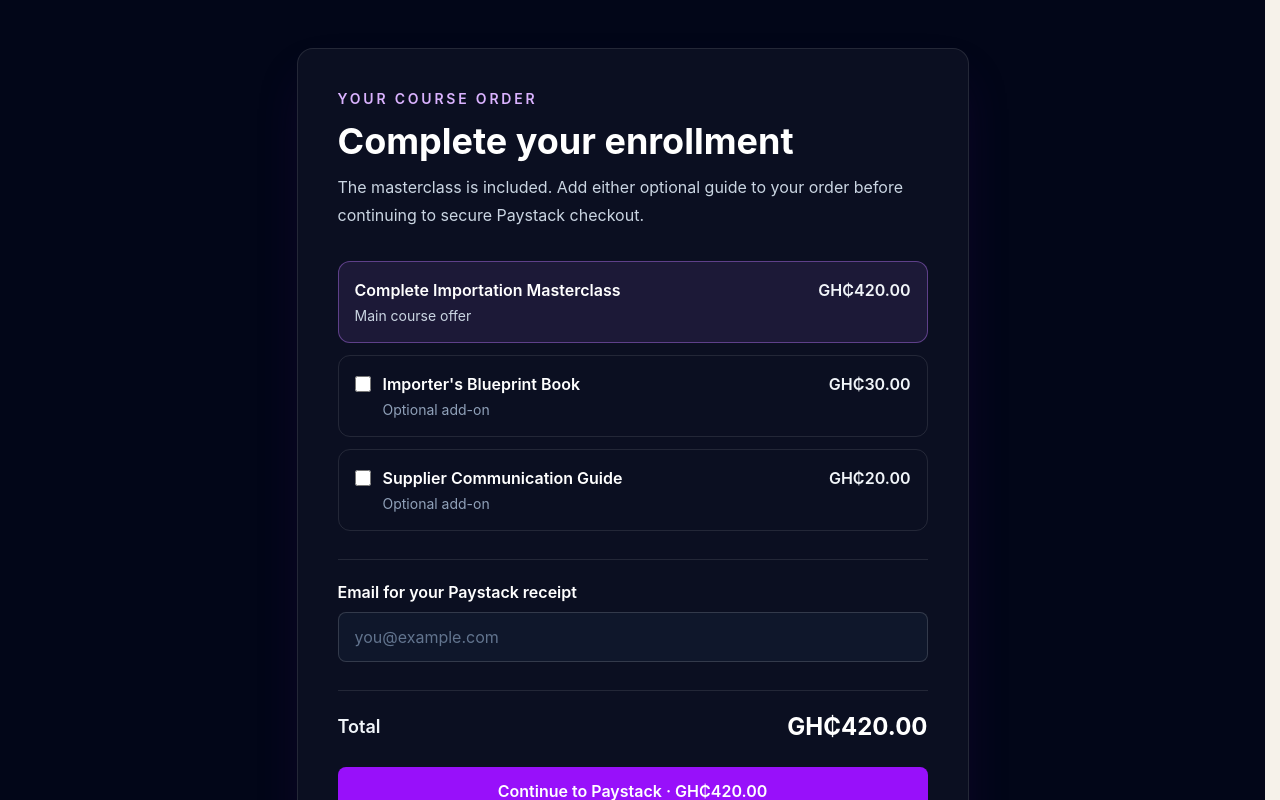
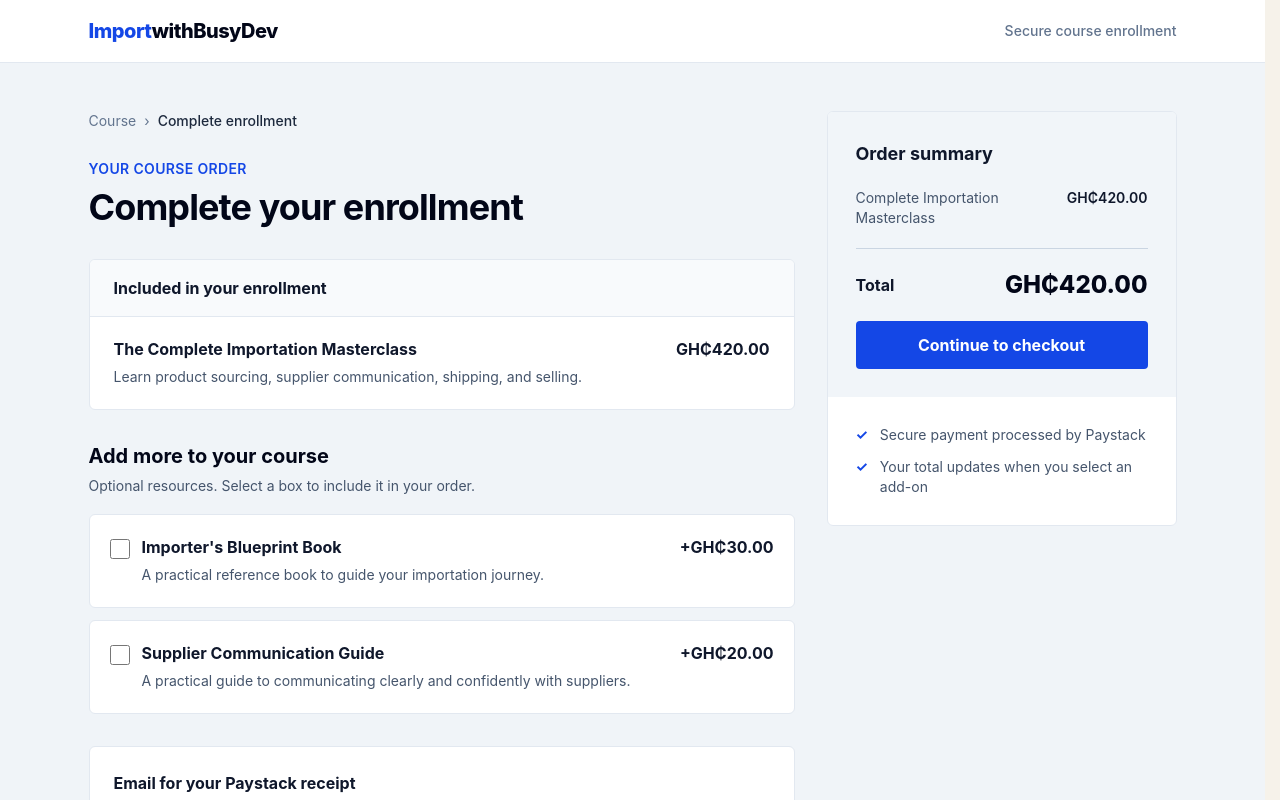
Before and after one commit to MrEben/importwithbusydev, a React (Vite) app: page /upsell in a window 1280 px wide. Shown: the top 800 px of the page. Built offline with nearby package versions, Linux system fonts and the light colour scheme.

Commit message:
restyled the pages

```diff
--- a/src/data/course-offers.js
+++ b/src/data/course-offers.js
@@ -4,6 +4,19 @@ export const COURSE_ADD_ONS = [
   { id: "importers-blueprint", name: "Importer's Blueprint Book", priceGhs: 30 },
   { id: "supplier-communication", name: "Supplier Communication Guide", priceGhs: 20 },
 ];
+
+export const COURSE_PACKAGES = [
+  { id: "masterclass", addOnIds: [] },
+  { id: "masterclass-blueprint", addOnIds: ["importers-blueprint"] },
+  { id: "masterclass-supplier-guide", addOnIds: ["supplier-communication"] },
+  {
+    id: "masterclass-both-guides",
+    addOnIds: ["importers-blueprint", "supplier-communication"],
+  },
+].map((coursePackage) => ({
+  ...coursePackage,
+  amountPesewas: getCourseTotalPesewas(coursePackage.addOnIds),
+}));
 
 export function getCourseTotalPesewas(addOnIds = []) {
   const selectedIds = new Set(addOnIds);
@@ -14,3 +27,12 @@ export function getCourseTotalPesewas(addOnIds = []) {
 
   return (COURSE_PRICE_GHS + addOnTotal) * 100;
 }
+
+export function getCoursePackage(addOnIds = []) {
+  const selectedIds = [...addOnIds].sort();
+  return COURSE_PACKAGES.find(
+    (coursePackage) =>
+      coursePackage.addOnIds.length === selectedIds.length &&
+      coursePackage.addOnIds.every((id, index) => id === selectedIds[index]),
+  );
+}
--- /dev/null
+++ b/src/data/telegram-course-links.json
@@ -0,0 +1,18 @@
+{
+  "masterclass": {
+    "name": "Masterclass",
+    "url": "https://t.me/replace_masterclass_invite"
+  },
+  "masterclass-blueprint": {
+    "name": "Masterclass + Importer's Blueprint Book",
+    "url": "https://t.me/replace_masterclass_blueprint_invite"
+  },
+  "masterclass-supplier-guide": {
+    "name": "Masterclass + Supplier Communication Guide",
+    "url": "https://t.me/replace_masterclass_supplier_guide_invite"
+  },
+  "masterclass-both-guides": {
+    "name": "Masterclass + both guides",
+    "url": "https://t.me/replace_masterclass_both_guides_invite"
+  }
+}
--- a/src/pages/ThankYouPage.jsx
+++ b/src/pages/ThankYouPage.jsx
@@ -1,8 +1,7 @@
 import { useEffect, useState } from "react";
 import { Link, useSearchParams } from "react-router-dom";
 import { readApiResponse } from "../utils/readApiResponse.js";
-
-const TELEGRAM_COURSE_URL = "https://t.me/your_course_channel";
+import telegramCourseLinks from "../data/telegram-course-links.json";
 
 export default function ThankYouPage() {
   const [searchParams] = useSearchParams();
@@ -12,6 +11,7 @@ export default function ThankYouPage() {
     retry: -1,
     state: "checking",
     reason: null,
+    packageId: null,
   });
   const [retry, setRetry] = useState(0);
   const verificationState =
@@ -41,64 +41,123 @@ export default function ThankYouPage() {
           retry,
           state: result.verified ? "confirmed" : "unconfirmed",
           reason: result.reason,
+          packageId: result.packageId,
         });
       })
       .catch((error) => {
         if (error.name !== "AbortError") {
           console.error("Unable to verify payment", error);
-          setVerification({ reference, retry, state: "error", reason: null });
+          setVerification({
+            reference,
+            retry,
+            state: "error",
+            reason: null,
+            packageId: null,
+          });
         }
       });
 
     return () => controller.abort();
   }, [reference, retry]);
+  const selectedCourseLink = telegramCourseLinks[verification.packageId];
+  const isConfirmed = verificationState === "confirmed";
+  const isChecking = verificationState === "checking";
+  const heading =
+    isChecking
+      ? "Verifying your payment"
+      : isConfirmed
+        ? "Congratulations!"
+        : verificationState === "error"
+          ? "We couldn’t verify your payment"
+          : "Payment not confirmed";
 
   return (
-    <main className="flex min-h-screen items-center justify-center bg-slate-950 px-5 py-16 text-slate-100">
-      <section className="w-full max-w-xl rounded-2xl border border-white/10 bg-white/[0.04] p-8 text-center shadow-2xl shadow-purple-950/30 sm:p-12">
-        <p className="mb-3 text-sm font-semibold uppercase tracking-[0.2em] text-purple-300">
+    <main className="min-h-screen bg-[#f0f4f8] font-sans text-slate-800">
+      <header className="border-b border-slate-200 bg-white">
+        <div className="mx-auto flex min-h-[62px] max-w-6xl items-center justify-between px-5 sm:px-8">
+          <Link to="/checkout" className="text-lg font-extrabold tracking-tight text-slate-950 sm:text-xl">
+            <span className="text-blue-700">Import</span>withBusyDev
+          </Link>
+          <span className="hidden text-sm font-medium text-slate-500 sm:inline">
+            Secure course enrollment
+          </span>
+        </div>
+      </header>
+
+      <div className="mx-auto max-w-6xl px-5 py-8 sm:px-8 sm:py-12">
+        <div className="mb-7 flex flex-wrap items-center gap-2 text-sm text-slate-500">
+          <Link to="/checkout" className="hover:text-blue-700">Course</Link>
+          <span aria-hidden="true">›</span>
+          <span className="font-medium text-slate-800">Payment status</span>
+        </div>
+
+        <section
+          aria-live="polite"
+          className="mx-auto max-w-3xl overflow-hidden rounded-md border border-slate-200 bg-white"
+        >
+          <div className="border-b border-slate-200 bg-slate-50 px-6 py-7 sm:px-10 sm:py-9">
+            <p className="mb-2 text-sm font-semibold uppercase tracking-wide text-blue-700">
               Import with BusyDev
             </p>
+            <h1 className="text-3xl font-bold tracking-tight text-slate-950 sm:text-4xl">
+              {heading}
+            </h1>
+          </div>
 
-        {verificationState === "checking" && (
-          <>
-            <h1 className="mb-4 text-3xl font-bold text-white sm:text-4xl">Verifying your payment</h1>
-            <p className="mx-auto max-w-md leading-7 text-slate-300">
+          <div className="px-6 py-8 sm:px-10 sm:py-10">
+            {isChecking && (
+              <div className="flex items-start gap-4">
+                <div
+                  className="mt-1 h-6 w-6 shrink-0 animate-spin rounded-full border-2 border-slate-200 border-t-blue-700"
+                  aria-hidden="true"
+                />
+                <p className="max-w-xl leading-7 text-slate-600">
                   Please wait while we confirm your payment securely with Paystack.
                 </p>
-          </>
+              </div>
             )}
 
-        {verificationState === "confirmed" && (
+            {isConfirmed && (
               <>
+                <div className="mb-6 flex items-center gap-4">
                   <div
-              className="mx-auto mb-6 flex h-16 w-16 items-center justify-center rounded-full bg-emerald-400/15 text-3xl text-emerald-300"
+                    className="flex h-12 w-12 shrink-0 items-center justify-center rounded-full bg-blue-700 text-2xl font-bold text-white"
                     aria-hidden="true"
                   >
                     ✓
                   </div>
-            <h1 className="mb-4 text-3xl font-bold text-white sm:text-4xl">
-              Congratulations!
-            </h1>
-            <p className="mx-auto mb-8 max-w-md leading-7 text-slate-300">
-              Your payment is confirmed. Continue to Telegram for the next steps
-              to access the Complete Importation Masterclass.
+                  <div>
+                    <p className="font-bold text-slate-900">Payment confirmed</p>
+                    <p className="mt-1 text-sm text-slate-600">
+                      {selectedCourseLink?.name || "Your selected course package"}
                     </p>
+                  </div>
+                </div>
+                <p className="mb-7 max-w-xl leading-7 text-slate-600">
+                  Thank you for enrolling. Continue to Telegram for the next
+                  steps to access your course package.
+                </p>
+                {selectedCourseLink?.url ? (
                   <a
-              href={TELEGRAM_COURSE_URL}
+                    href={selectedCourseLink.url}
                     target="_blank"
                     rel="noopener noreferrer"
-              className="inline-flex min-h-12 items-center justify-center rounded-lg bg-purple-600 px-7 py-3 font-semibold text-white transition hover:bg-purple-500 focus:outline-none focus:ring-2 focus:ring-purple-300 focus:ring-offset-2 focus:ring-offset-slate-950"
+                    className="inline-flex min-h-12 items-center justify-center rounded bg-blue-700 px-6 py-3 font-bold text-white transition hover:bg-blue-800 focus:outline-none focus:ring-2 focus:ring-blue-500 focus:ring-offset-2"
                   >
-              Access the course on Telegram
+                    Access your package on Telegram
                   </a>
+                ) : (
+                  <p className="rounded border border-amber-200 bg-amber-50 p-4 leading-6 text-amber-900">
+                    Your payment is confirmed, but the Telegram link for this
+                    package has not been configured yet. Please contact support.
+                  </p>
+                )}
               </>
             )}
 
             {(verificationState === "missing" || verificationState === "unconfirmed") && (
               <>
-            <h1 className="mb-4 text-3xl font-bold text-white sm:text-4xl">Payment not confirmed</h1>
-            <p className="mx-auto max-w-md leading-7 text-slate-300">
+                <p className="max-w-2xl leading-7 text-slate-600">
                   {verificationState === "missing"
                     ? "We did not receive a Paystack payment reference. Please complete payment using the checkout page."
                     : verification.reason === "amount_mismatch"
@@ -113,7 +172,7 @@ export default function ThankYouPage() {
                   <button
                     type="button"
                     onClick={() => setRetry((count) => count + 1)}
-                className="mt-6 inline-flex min-h-12 items-center justify-center rounded-lg border border-purple-400 px-7 py-3 font-semibold text-purple-200 transition hover:bg-purple-400/10 focus:outline-none focus:ring-2 focus:ring-purple-300"
+                    className="mt-6 inline-flex min-h-12 items-center justify-center rounded border border-blue-700 px-6 py-3 font-bold text-blue-700 transition hover:bg-blue-50 focus:outline-none focus:ring-2 focus:ring-blue-500 focus:ring-offset-2"
                   >
                     Check payment again
                   </button>
@@ -123,29 +182,30 @@ export default function ThankYouPage() {
 
             {verificationState === "error" && (
               <>
-            <h1 className="mb-4 text-3xl font-bold text-white sm:text-4xl">We couldn’t verify your payment</h1>
-            <p className="mx-auto max-w-md leading-7 text-slate-300">
-              The payment service could not be reached. Your course access has
-              not been shown. Please try again in a moment.
+                <p className="max-w-2xl leading-7 text-slate-600">
+                  The payment service could not be reached. Your course access
+                  has not been shown. Please try again in a moment.
                 </p>
                 <button
                   type="button"
                   onClick={() => setRetry((count) => count + 1)}
-              className="mt-6 inline-flex min-h-12 items-center justify-center rounded-lg border border-purple-400 px-7 py-3 font-semibold text-purple-200 transition hover:bg-purple-400/10 focus:outline-none focus:ring-2 focus:ring-purple-300"
+                  className="mt-6 inline-flex min-h-12 items-center justify-center rounded border border-blue-700 px-6 py-3 font-bold text-blue-700 transition hover:bg-blue-50 focus:outline-none focus:ring-2 focus:ring-blue-500 focus:ring-offset-2"
                 >
                   Retry verification
                 </button>
               </>
             )}
+          </div>
 
-        <p className="mt-6 text-sm text-slate-400">
+          <footer className="border-t border-slate-200 bg-slate-50 px-6 py-5 text-sm text-slate-600 sm:px-10">
             Need help? Return to the{" "}
-          <Link className="text-purple-300 underline underline-offset-4 hover:text-purple-200" to="/checkout">
+            <Link className="font-semibold text-blue-700 underline underline-offset-4 hover:text-blue-800" to="/checkout">
               course page
             </Link>
             .
-        </p>
+          </footer>
         </section>
+      </div>
     </main>
   );
 }
--- a/src/pages/UpsellPage.jsx
+++ b/src/pages/UpsellPage.jsx
@@ -57,55 +57,110 @@ export default function UpsellPage() {
   }
 
   return (
-    <main className="flex min-h-screen items-center justify-center bg-slate-950 px-5 py-12 text-slate-100">
-      <section className="w-full max-w-2xl rounded-2xl border border-white/10 bg-white/[0.04] p-6 shadow-2xl shadow-purple-950/30 sm:p-10">
-        <p className="mb-3 text-sm font-semibold uppercase tracking-[0.2em] text-purple-300">
+    <main className="min-h-screen bg-[#f0f4f8] font-sans text-slate-800">
+      <header className="border-b border-slate-200 bg-white">
+        <div className="mx-auto flex min-h-[62px] max-w-6xl items-center justify-between px-5 sm:px-8">
+          <Link to="/checkout" className="text-lg font-extrabold tracking-tight text-slate-950 sm:text-xl">
+            <span className="text-blue-700">Import</span>withBusyDev
+          </Link>
+          <span className="hidden text-sm font-medium text-slate-500 sm:inline">
+            Secure course enrollment
+          </span>
+        </div>
+      </header>
+
+      <div className="mx-auto grid max-w-6xl gap-8 px-5 py-8 sm:px-8 sm:py-12 lg:grid-cols-[minmax(0,1fr)_350px] lg:items-start">
+        <section className="min-w-0">
+          <div className="mb-7 flex flex-wrap items-center gap-2 text-sm text-slate-500">
+            <Link to="/checkout" className="hover:text-blue-700">Course</Link>
+            <span aria-hidden="true">›</span>
+            <span className="font-medium text-slate-800">Complete enrollment</span>
+          </div>
+
+          <div className="mb-8">
+            <p className="mb-2 text-sm font-semibold uppercase tracking-wide text-blue-700">
               Your course order
             </p>
-        <h1 className="mb-3 text-3xl font-bold text-white sm:text-4xl">
+            <h1 className="mb-3 text-3xl font-bold tracking-tight text-slate-950 sm:text-4xl">
               Complete your enrollment
             </h1>
-        <p className="mb-8 leading-7 text-slate-300">
-          The masterclass is included. Add either optional guide to your order
-          before continuing to secure Paystack checkout.
-        </p>
-
-        <form onSubmit={handlePayment}>
-          <div className="space-y-3">
-            <div className="flex items-start justify-between gap-4 rounded-xl border border-purple-400/40 bg-purple-400/10 p-4">
-              <div>
-                <h2 className="font-semibold text-white">Complete Importation Masterclass</h2>
-                <p className="mt-1 text-sm text-slate-300">Main course offer</p>
-              </div>
-              <span className="shrink-0 font-semibold">{formatGhs(COURSE_PRICE_GHS)}</span>
+            {/* <p className="max-w-2xl text-base leading-7 text-slate-600">
+              Your masterclass is included. Choose any optional guides you want
+              and review your total before continuing to Paystack.
+            </p> */}
           </div>
 
-            {COURSE_ADD_ONS.map((addOn) => (
+          <form id="upsell-checkout" onSubmit={handlePayment}>
+            <div className="mb-8 overflow-hidden rounded-md border border-slate-200 bg-white">
+              <div className="border-b border-slate-200 bg-slate-50 px-5 py-4 sm:px-6">
+                <h2 className="font-bold text-slate-900">Included in your enrollment</h2>
+              </div>
+              <div className="flex items-start justify-between gap-4 px-5 py-5 sm:px-6">
+                <div>
+                  <h3 className="font-bold text-slate-900">
+                    The Complete Importation Masterclass
+                  </h3>
+                  <p className="mt-1 text-sm leading-6 text-slate-600">
+                    Learn product sourcing, supplier communication, shipping, and selling.
+                  </p>
+                </div>
+                <span className="shrink-0 font-bold text-slate-900">
+                  {formatGhs(COURSE_PRICE_GHS)}
+                </span>
+              </div>
+            </div>
+
+            <fieldset className="mb-8">
+              <legend className="mb-1 text-xl font-bold text-slate-950">
+                Add more to your course
+              </legend>
+              <p className="mb-4 text-sm leading-6 text-slate-600">
+                Optional resources. Select a box to include it in your order.
+              </p>
+              <div className="space-y-3">
+                {COURSE_ADD_ONS.map((addOn) => {
+                  const selected = selectedAddOns.includes(addOn.id);
+                  return (
                     <label
                       key={addOn.id}
-                className="flex cursor-pointer items-start justify-between gap-4 rounded-xl border border-white/10 p-4 transition hover:border-purple-300/60"
+                      className={`flex cursor-pointer items-start justify-between gap-4 rounded-md border bg-white p-4 transition sm:p-5 ${
+                        selected
+                          ? "border-blue-600 ring-1 ring-blue-600"
+                          : "border-slate-200 hover:border-blue-300"
+                      }`}
                     >
                       <span className="flex gap-3">
                         <input
                           type="checkbox"
-                    checked={selectedAddOns.includes(addOn.id)}
+                          checked={selected}
                           onChange={() => toggleAddOn(addOn.id)}
-                    className="mt-1 h-4 w-4 accent-purple-500"
+                          className="mt-1 h-5 w-5 shrink-0 accent-blue-700 focus:ring-blue-600"
                         />
                         <span>
-                    <span className="block font-semibold text-white">{addOn.name}</span>
-                    <span className="mt-1 block text-sm text-slate-400">Optional add-on</span>
+                          <span className="block font-bold text-slate-900">{addOn.name}</span>
+                          <span className="mt-1 block text-sm leading-6 text-slate-600">
+                            {addOn.id === "importers-blueprint"
+                              ? "A practical reference book to guide your importation journey."
+                              : "A practical guide to communicating clearly and confidently with suppliers."}
                           </span>
                         </span>
-                <span className="shrink-0 font-semibold">{formatGhs(addOn.priceGhs)}</span>
+                      </span>
+                      <span className="shrink-0 font-bold text-slate-900">
+                        +{formatGhs(addOn.priceGhs)}
+                      </span>
                     </label>
-            ))}
+                  );
+                })}
               </div>
+            </fieldset>
 
-          <div className="my-7 border-t border-white/10 pt-5">
-            <label htmlFor="buyer-email" className="mb-2 block font-semibold text-white">
+            <div className="mb-6 rounded-md border border-slate-200 bg-white p-5 sm:p-6">
+              <label htmlFor="buyer-email" className="mb-2 block font-bold text-slate-900">
                 Email for your Paystack receipt
               </label>
+              <p className="mb-3 text-sm text-slate-600">
+                Enter the email address where you want your payment receipt sent.
+              </p>
               <input
                 id="buyer-email"
                 type="email"
@@ -115,36 +170,75 @@ export default function UpsellPage() {
                 value={email}
                 onChange={(event) => setEmail(event.target.value)}
                 placeholder="you@example.com"
-              className="w-full rounded-lg border border-white/15 bg-slate-900 px-4 py-3 text-white placeholder:text-slate-500 focus:border-purple-400 focus:outline-none focus:ring-2 focus:ring-purple-400/30"
+                className="w-full rounded border border-slate-300 bg-white px-4 py-3 text-slate-900 placeholder:text-slate-400 focus:border-blue-600 focus:outline-none focus:ring-2 focus:ring-blue-100"
               />
             </div>
 
-          <div className="mb-6 flex items-center justify-between border-t border-white/10 pt-5 text-lg">
-            <span className="font-semibold">Total</span>
-            <span className="text-2xl font-bold text-white">{formatGhs(total)}</span>
-          </div>
-
             {error && (
-            <p className="mb-4 rounded-lg border border-red-400/30 bg-red-400/10 p-3 text-sm text-red-200" role="alert">
+              <p className="mb-5 rounded border border-red-200 bg-red-50 p-4 text-sm text-red-800" role="alert">
                 {error}
               </p>
             )}
 
+            <div className="flex flex-col-reverse gap-3 sm:flex-row sm:items-center sm:justify-between">
+              <Link
+                className="inline-flex min-h-12 items-center justify-center rounded border border-slate-300 bg-white px-5 py-3 font-semibold text-slate-700 transition hover:bg-slate-50"
+                to="/checkout"
+              >
+                Back to course
+              </Link>
               <button
                 type="submit"
+                form="upsell-checkout"
                 disabled={isStartingPayment}
-            className="flex min-h-12 w-full items-center justify-center rounded-lg bg-purple-600 px-6 py-3 font-semibold text-white transition hover:bg-purple-500 focus:outline-none focus:ring-2 focus:ring-purple-300 focus:ring-offset-2 focus:ring-offset-slate-950 disabled:cursor-wait disabled:opacity-60"
+                className="inline-flex min-h-12 items-center justify-center rounded bg-blue-700 px-6 py-3 font-bold text-white transition hover:bg-blue-800 focus:outline-none focus:ring-2 focus:ring-blue-500 focus:ring-offset-2 disabled:cursor-wait disabled:opacity-60"
               >
                 {isStartingPayment ? "Connecting to Paystack..." : `Continue to Paystack · ${formatGhs(total)}`}
               </button>
+            </div>
           </form>
+        </section>
 
-        <p className="mt-6 text-center text-sm text-slate-400">
-          <Link className="text-purple-300 underline underline-offset-4 hover:text-purple-200" to="/checkout">
-            Back to course details
-          </Link>
+        <aside className="overflow-hidden rounded-md border border-slate-200 bg-white lg:sticky lg:top-6">
+          <div className="bg-slate-100 p-6 sm:p-7">
+            <h2 className="mb-5 text-lg font-bold text-slate-900">Order summary</h2>
+            <div className="space-y-3 text-sm">
+              <div className="flex justify-between gap-3">
+                <span className="text-slate-600">Complete Importation Masterclass</span>
+                <span className="font-semibold text-slate-900">{formatGhs(COURSE_PRICE_GHS)}</span>
+              </div>
+              {COURSE_ADD_ONS.filter((addOn) => selectedAddOns.includes(addOn.id)).map((addOn) => (
+                <div key={addOn.id} className="flex justify-between gap-3">
+                  <span className="text-slate-600">{addOn.name}</span>
+                  <span className="font-semibold text-slate-900">{formatGhs(addOn.priceGhs)}</span>
+                </div>
+              ))}
+            </div>
+            <div className="mt-5 flex items-center justify-between border-t border-slate-300 pt-5">
+              <span className="text-base font-bold text-slate-900">Total</span>
+              <span className="text-2xl font-extrabold text-slate-950">{formatGhs(total)}</span>
+            </div>
+            <button
+              type="submit"
+              form="upsell-checkout"
+              disabled={isStartingPayment}
+              className="mt-5 inline-flex min-h-12 w-full items-center justify-center rounded bg-blue-700 px-5 py-3 font-bold text-white transition hover:bg-blue-800 focus:outline-none focus:ring-2 focus:ring-blue-500 focus:ring-offset-2 disabled:cursor-wait disabled:opacity-60"
+            >
+              {isStartingPayment ? "Connecting to Paystack..." : "Continue to checkout"}
+            </button>
+          </div>
+          <div className="space-y-3 p-6 text-sm text-slate-600 sm:p-7">
+            <p className="flex gap-3">
+              <span className="font-bold text-blue-700" aria-hidden="true">✓</span>
+              Secure payment processed by Paystack
             </p>
-      </section>
+            <p className="flex gap-3">
+              <span className="font-bold text-blue-700" aria-hidden="true">✓</span>
+              Your total updates when you select an add-on
+            </p>
+          </div>
+        </aside>
+      </div>
     </main>
   );
 }
```
Also changed, not shown: api/verify-payment.js (+7 -10 lines), 1 other file (tests, documents, lock files or other folders). Lines whose indentation alone changed are shown as unchanged.
